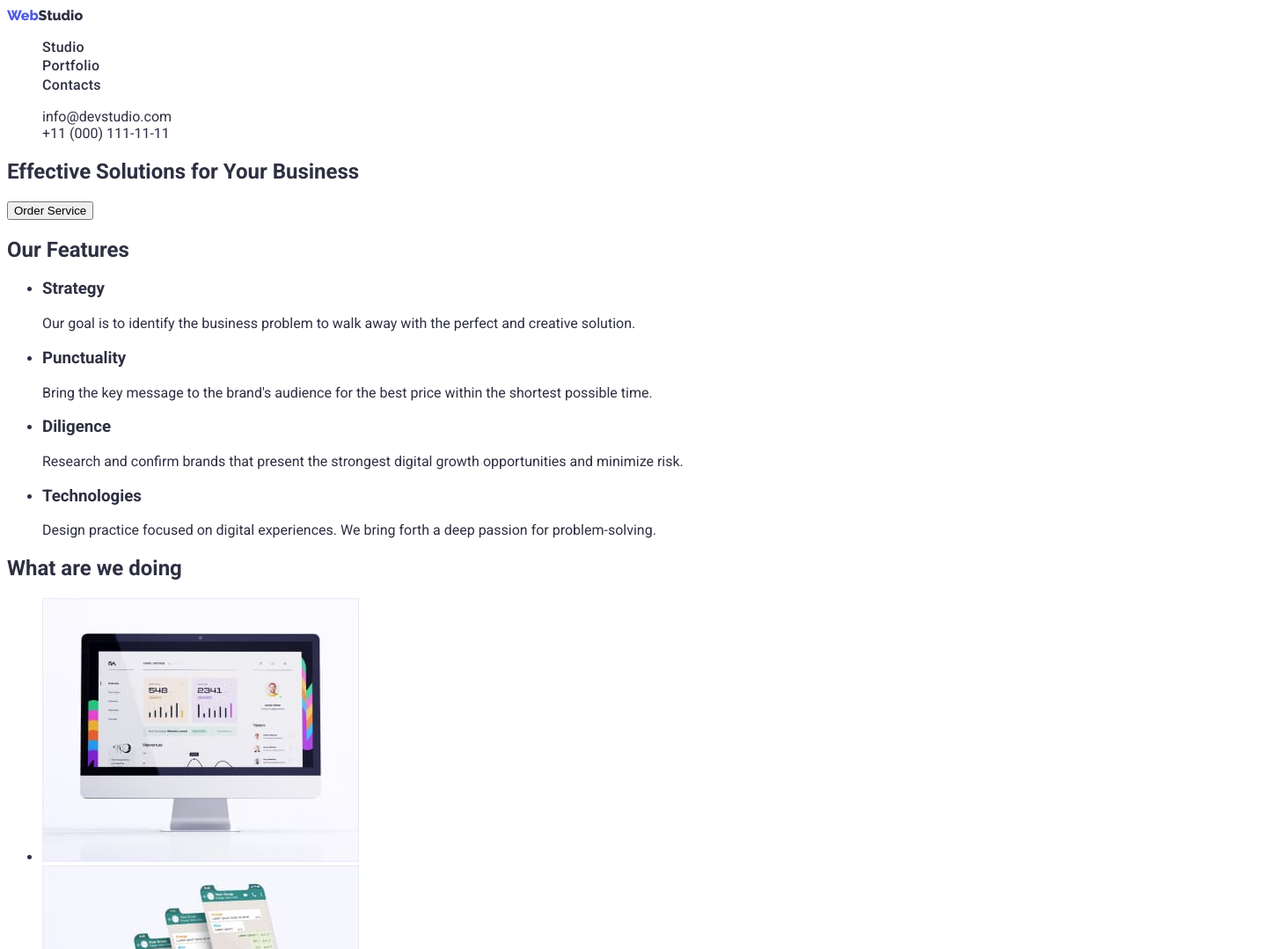
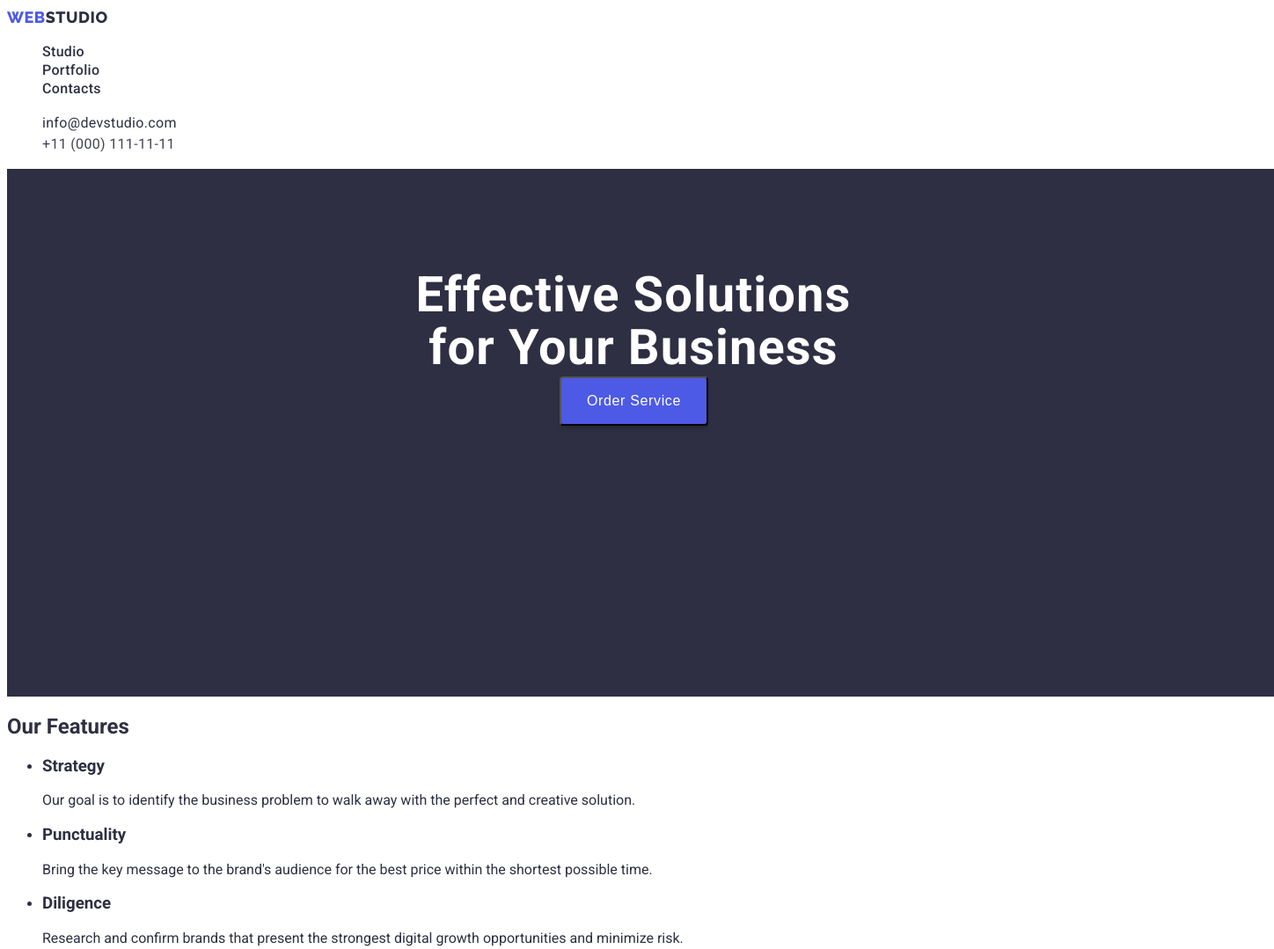
Before and after one commit to HalynaLysun/goit-markup-hw-02, a plain HTML site: page index.html in a window 1280 px wide. Shown: the top 1079 px of the page at 88% size, 1448 px wide, since content can reach past the window. Drawn offline with Linux system fonts and the light colour scheme.

Commit message:
css section 1

```diff
--- a/css/styles.css
+++ b/css/styles.css
@@ -25,11 +25,21 @@ body {
 .part-logo {
     color: var(--color-active);
     font-family: 'Raleway', sans-serif;
+    font-weight: 800;
+    font-size: 18px;
+    line-height: 1.33;
+    letter-spacing: 0.03em;
+    text-transform: uppercase;
 }
 
 .header-logo {
     color: var(--color-primary);
     font-family: 'Raleway', sans-serif;
+    font-weight: 800;
+    font-size: 18px;
+    line-height: 1.33;
+    letter-spacing: 0.03em;
+    text-transform: uppercase;
 }
 
 .header-link {
@@ -42,8 +52,56 @@ body {
 
 .header-address-link {
     color: var(--color-primary);
-    font-style: normal
+    font-style: normal;
+    font-weight: 400;
+    font-size: 16px;
+    line-height: 1.5;
+    letter-spacing: 0.02em;
 }
+
+.tel {
+    color: var(--color-secondary);
+}
+
+.section-title {
+    background-color: var(--color-primary);
+    color: var(--color-fading);
+    width: 1440px;
+    height: 600px;
+}
+
+.main-title {
+    font-weight: 700;
+    font-size: 56px;
+    line-height: 1.07;
+    text-align: center;
+    letter-spacing: 0.02em;
+    position: absolute;
+    width: 496px;
+    height: 120px;
+    left: 472px;
+    top: 260px;
+}
+
+.section-title-btn {
+    background-color: var(--color-active);
+    color: var(--color-fading);
+    box-shadow: 0px 4px 4px rgba(0, 0, 0, 0.15);
+    border-radius: 4px;
+    position: absolute;
+    width: 169px;
+    height: 56px;
+    left: 636px;
+    top: 428px;
+    font-weight: 500;
+    font-size: 16px;
+    line-height: 1.5;
+    align-items: center;
+    letter-spacing: 0.04em;
+}
+
+
+
 
 
 .footer {
--- a/index.html
+++ b/index.html
@@ -24,24 +24,28 @@
         <address class="header-address">
             <ul class="header-address-list list">
                 <li><a class="header-address-link link" href="mailto:info@devstudio.com">info@devstudio.com</a></li>
-                <li><a class="header-address-link link" href="tel:+110001111111">+11 (000) 111-11-11</a></li>
+                <li><a class="header-address-link link tel" href="tel:+110001111111">+11 (000) 111-11-11</a></li>
             </ul>
         </address>
     </header>
 
     <main>
-        <section>
-            <h1>Effective Solutions for Your Business</h1>
-            <button type="button">Order Service</button>
+        <section class="section-title">
+            <h1 class="main-title">Effective Solutions for Your Business</h1>
+            <button class="section-title-btn" type="button">Order Service</button>
         </section>
 
-        <section>
-            <h2>Our Features</h2>
-            <ul>
-                <li><h3>Strategy</h3><p>Our goal is to identify the business problem to walk away with the perfect and creative solution. </p></li>
-                <li><h3>Punctuality</h3><p>Bring the key message to the brand's audience for the best price within the shortest possible time.</p></li>
-                <li><h3>Diligence</h3><p>Research and confirm brands that present the strongest digital growth opportunities and minimize risk.</p></li>
-                <li><h3>Technologies</h3><p>Design practice focused on digital experiences. We bring forth a deep passion for problem-solving.</p></li>
+        <section class="section-hero">
+            <h2 class="section-hero-main-title">Our Features</h2>
+            <ul class="section-hero-list">
+                <li><h3 class="section-hero-title">Strategy</h3>
+                    <p class="section-hero-txt">Our goal is to identify the business problem to walk away with the perfect and creative solution. </p></li>
+                <li><h3 class="section-hero-title">Punctuality</h3>
+                    <p class="section-hero-txt">Bring the key message to the brand's audience for the best price within the shortest possible time.</p></li>
+                <li><h3 class="section-hero-title">Diligence</h3>
+                    <p class="section-hero-txt">Research and confirm brands that present the strongest digital growth opportunities and minimize risk.</p></li>
+                <li><h3 class="section-hero-title">Technologies</h3>
+                    <p class="section-hero-txt">Design practice focused on digital experiences. We bring forth a deep passion for problem-solving.</p></li>
             </ul>
         </section>
 
```
